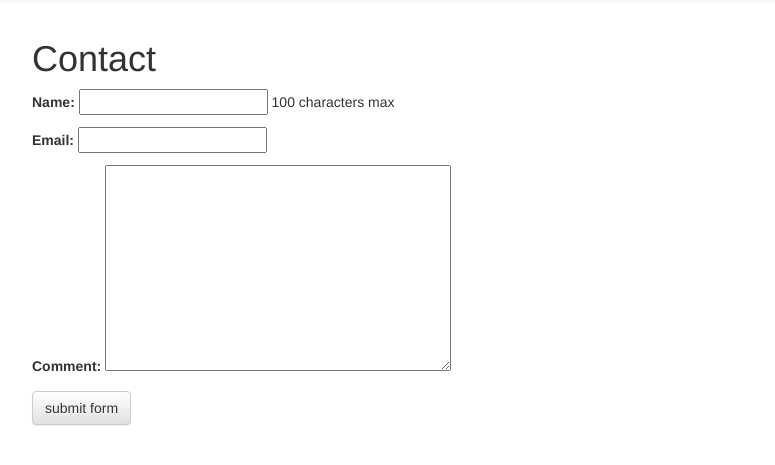
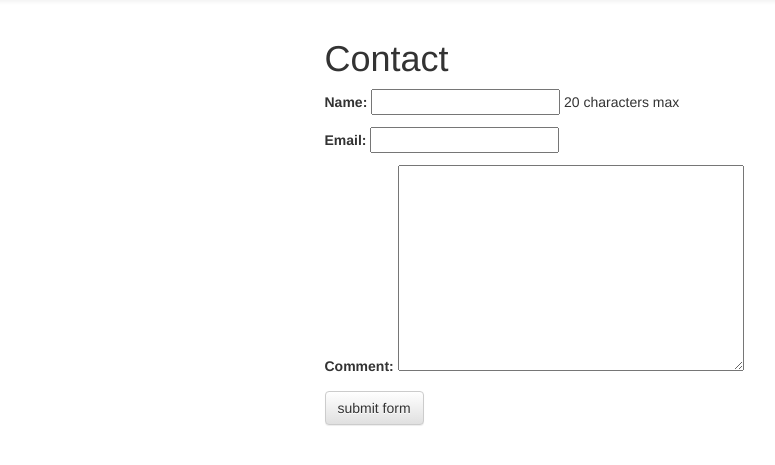
Before and after one commit to qpg93/eCom, a Django app: page /contact/ in a window 1280 px wide. Shown: the part 51-516 px from the top of the page, without its empty margins (38-813 px from the left). Run offline with Django 3.2, Linux system fonts and the light colour scheme; some libraries are stand-ins or nearby versions.

Commit message:
Customize contact form

```diff
--- a/src/contact/forms.py
+++ b/src/contact/forms.py
@@ -1,6 +1,6 @@
 from django import forms
 
 class contactForm(forms.Form):
-    name = forms.CharField(required=False, max_length=100, help_text='100 characters max')
+    name = forms.CharField(required=False, max_length=20, help_text='20 characters max')
     email = forms.EmailField(required=True)
     comment = forms.CharField(required=True, widget=forms.Textarea)
--- a/src/contact/templates/contact.html
+++ b/src/contact/templates/contact.html
@@ -1,6 +1,10 @@
 {% extends 'base.html' %}
 
 {% block content %}
+
+<div class='row'>
+    <div class='col-xs-6 col-sm-offset-3'>
+
         <h1>{{title}}</h1>
 
         {% if confirm_message %}
@@ -14,5 +18,7 @@
             <input type='submit' value='submit form' class='btn btn-default' />
         </form>
         {% endif %}
+    </div>
+</div>
 
 {% endblock %}
```
Also changed, not shown: 1 other file. Lines whose indentation alone changed are shown as unchanged.
